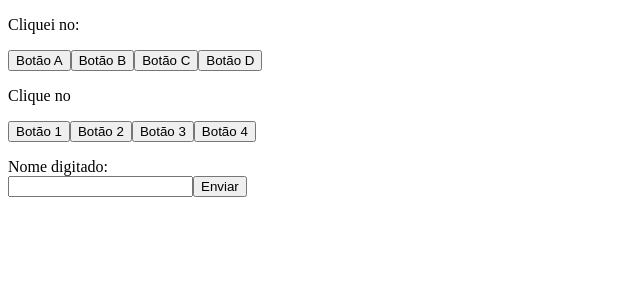
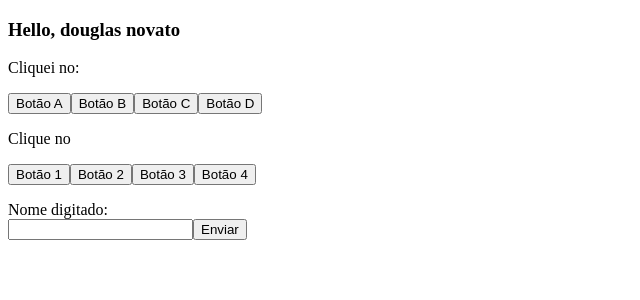
Before and after one commit to douglasabnovato/api-pixababy, a React (Create React App) app: page / in a window 1280 px wide. Shown: the top 300 px of the page, without its empty margins (0-640 px from the left). Built offline with nearby package versions, Linux system fonts and the light colour scheme.

Commit message:
components

```diff
--- /dev/null
+++ b/src/components/Welcome.js
@@ -0,0 +1,9 @@
+import React from 'react';
+
+class Welcome extends React.Component {
+    render() {
+      return <h3>Hello, {this.props.name}</h3>;
+    }
+}
+
+export default Welcome;
--- a/src/index.js
+++ b/src/index.js
@@ -2,11 +2,13 @@
 import ReactDOM from 'react-dom';
 
 import Tela from './components/Tela';
-import App from './App';
-import Formulario from './components/Formulario'
+import App from './components/App';
+import Formulario from './components/Formulario';
+import Welcome from './components/Welcome';
 
 ReactDOM.render(
     <div>
+        <Welcome name="douglas novato" />
         <Tela />
         <App />
         <Formulario />
```
Also changed, not shown: src/components/App.js (renamed from src/App.js).
